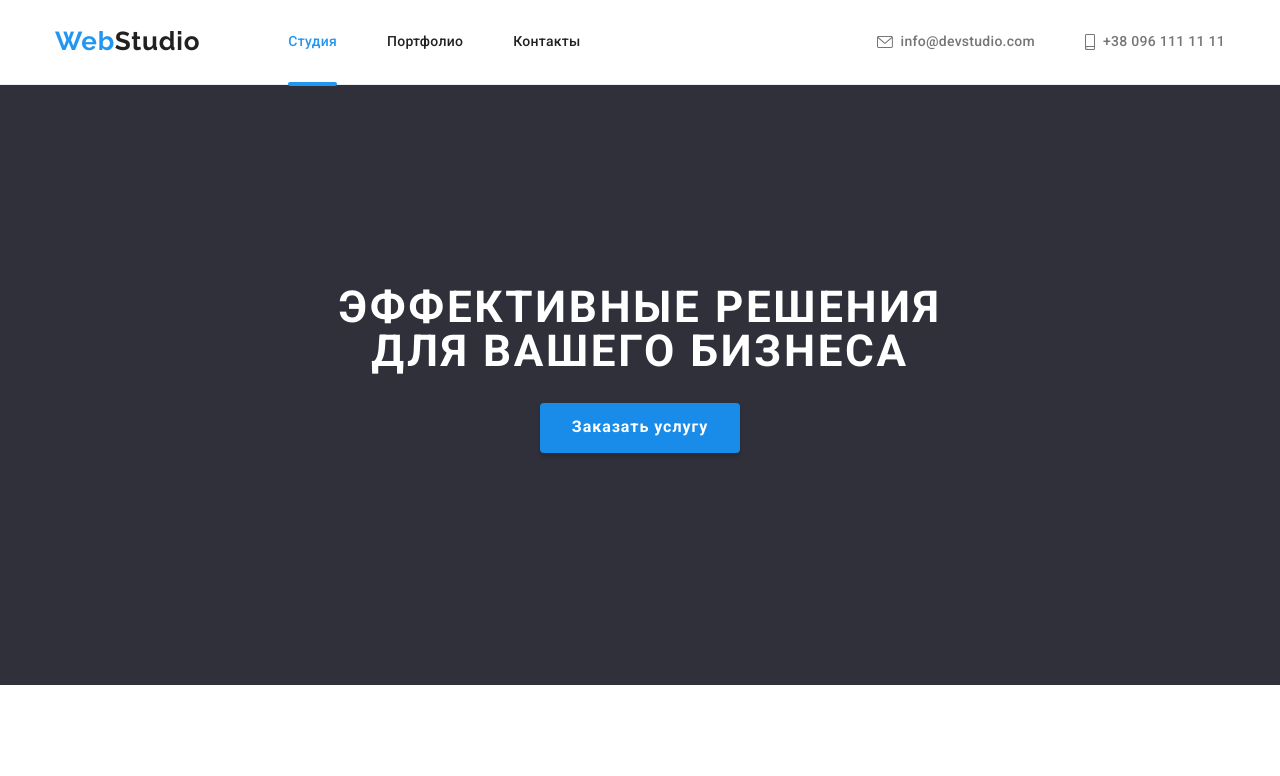
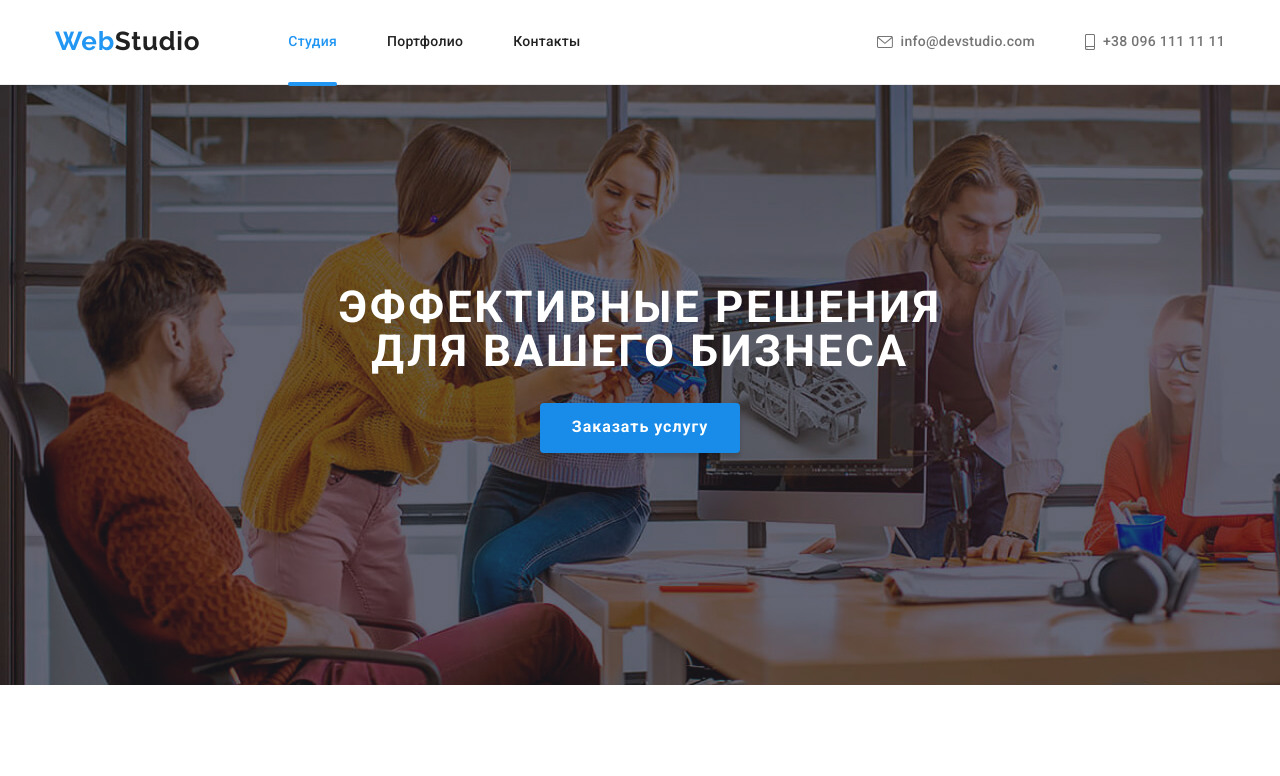
Before and after one commit to panda725/goit-markup-hw-08, a plain HTML site: page index.html in a window 1280 px wide. Shown: the top 776 px of the page. Drawn offline with nearby package versions, Linux system fonts and the light colour scheme; files that its build step writes are made by us from their sources; the site is published under a folder, as on GitHub Pages, so addresses that start at the root find nothing.

Commit message:
Update _hero.scss

```diff
--- a/sass/layout/_hero.scss
+++ b/sass/layout/_hero.scss
@@ -10,33 +10,33 @@
   // mobile hero background
   @media screen and (max-width: 576px) {
     background-image: linear-gradient(to right, rgba(47, 48, 58, 0.4), rgba(47, 48, 58, 0.4)),
-      url('/images/hero-adaptive/hero-mobile.jpg');
+      url('../images/hero-adaptive/hero-mobile.jpg');
 
     @media (min-device-pixel-ratio: 2), (min-resolution: 192dpi), (min-resolution: 2dppx) {
       background-image: linear-gradient(to right, rgba(47, 48, 58, 0.4), rgba(47, 48, 58, 0.4)),
-        url('/images/hero-adaptive/hero-mobile@2x.jpg');
+        url('../images/hero-adaptive/hero-mobile@2x.jpg');
     }
   }
 
   // tablet hero background
   @media screen and (min-width: 577px) and (max-width: 960px) {
     background-image: linear-gradient(to right, rgba(47, 48, 58, 0.4), rgba(47, 48, 58, 0.4)),
-      url('/images/hero-adaptive/hero-tablet.jpg');
+      url('../images/hero-adaptive/hero-tablet.jpg');
 
     @media (min-device-pixel-ratio: 2), (min-resolution: 192dpi), (min-resolution: 2dppx) {
       background-image: linear-gradient(to right, rgba(47, 48, 58, 0.4), rgba(47, 48, 58, 0.4)),
-        url('/images/hero-adaptive/hero-tablet@2x.jpg');
+        url('../images/hero-adaptive/hero-tablet@2x.jpg');
     }
   }
 
   // desktop hero background
   @media screen and (min-width: 960px) {
     background-image: linear-gradient(to right, rgba(47, 48, 58, 0.4), rgba(47, 48, 58, 0.4)),
-      url('/images/hero-adaptive/hero-desktop.jpg');
+      url('../images/hero-adaptive/hero-desktop.jpg');
 
     @media (min-device-pixel-ratio: 2), (min-resolution: 192dpi), (min-resolution: 2dppx) {
       background-image: linear-gradient(to right, rgba(47, 48, 58, 0.4), rgba(47, 48, 58, 0.4)),
-        url('/images/hero-adaptive/hero-desktop@2x.jpg');
+        url('../images/hero-adaptive/hero-desktop@2x.jpg');
     }
   }
 
```
